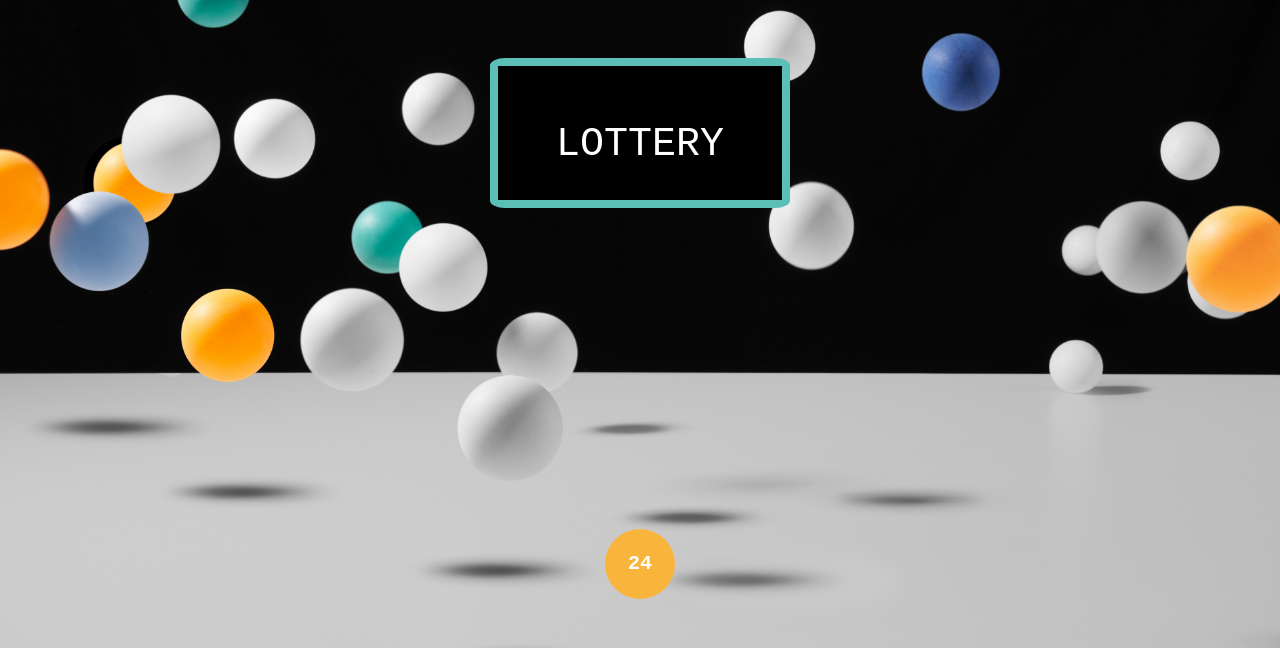
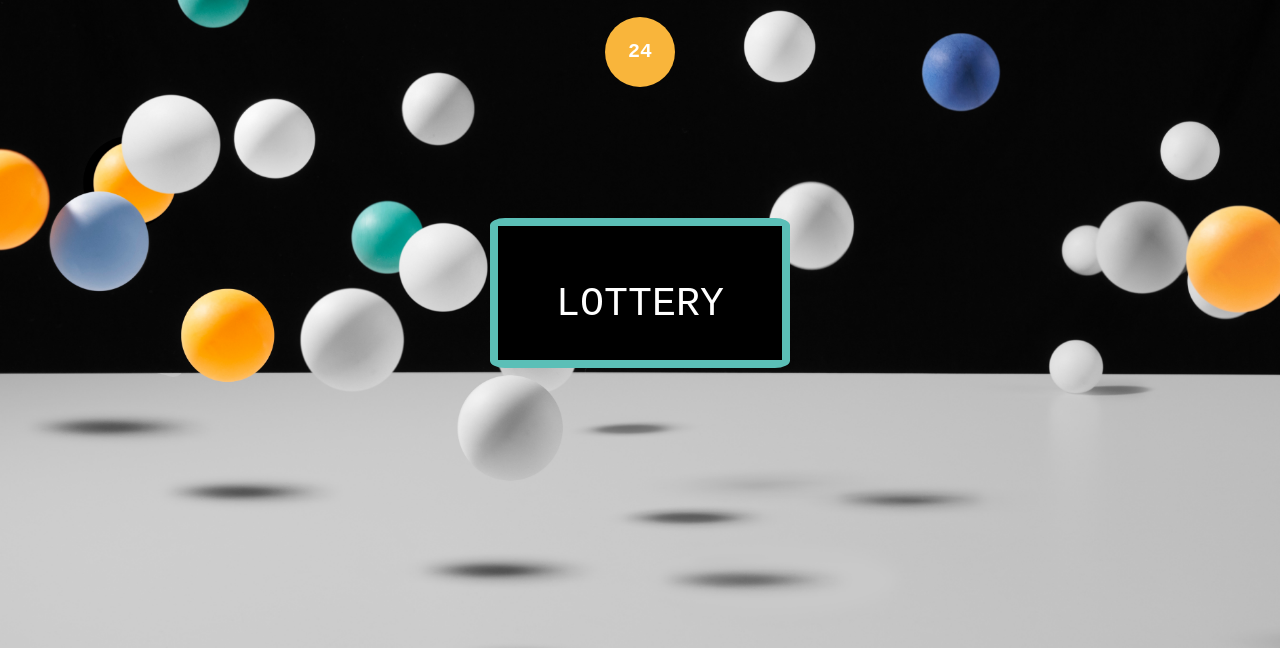
Before and after one commit to magdalenaes/Lottery, a plain HTML site: page index.html in a window 1280 px wide. Both pictures are taken after a click on the button "LOTTERY". Shown: the part 152-800 px from the top of the page. Drawn offline with Linux system fonts and the light colour scheme.

Commit message:
style change

```diff
--- a/style.css
+++ b/style.css
@@ -6,6 +6,7 @@
 }
 
 .container {
+    max-width: 1500px;
     margin: 0 auto;
     height: 100vh;
     width: 100vw;
@@ -21,7 +22,7 @@ h1 {
 
 button {
     position: absolute;
-    bottom: 55%;
+    bottom: 35%;
     left: 50%;
     padding: 3.5rem;
     display: block;
@@ -47,12 +48,11 @@ button:hover {
     justify-content: center;
     align-items: center;
     flex-direction: row;
-    margin-top: 40%;
-
+    flex-wrap: wrap;
 }
 
 .ball {
-    float: left;
+    display: inline-block;
     width: 70px;
     height: 70px;
     border-radius: 50%;
```
